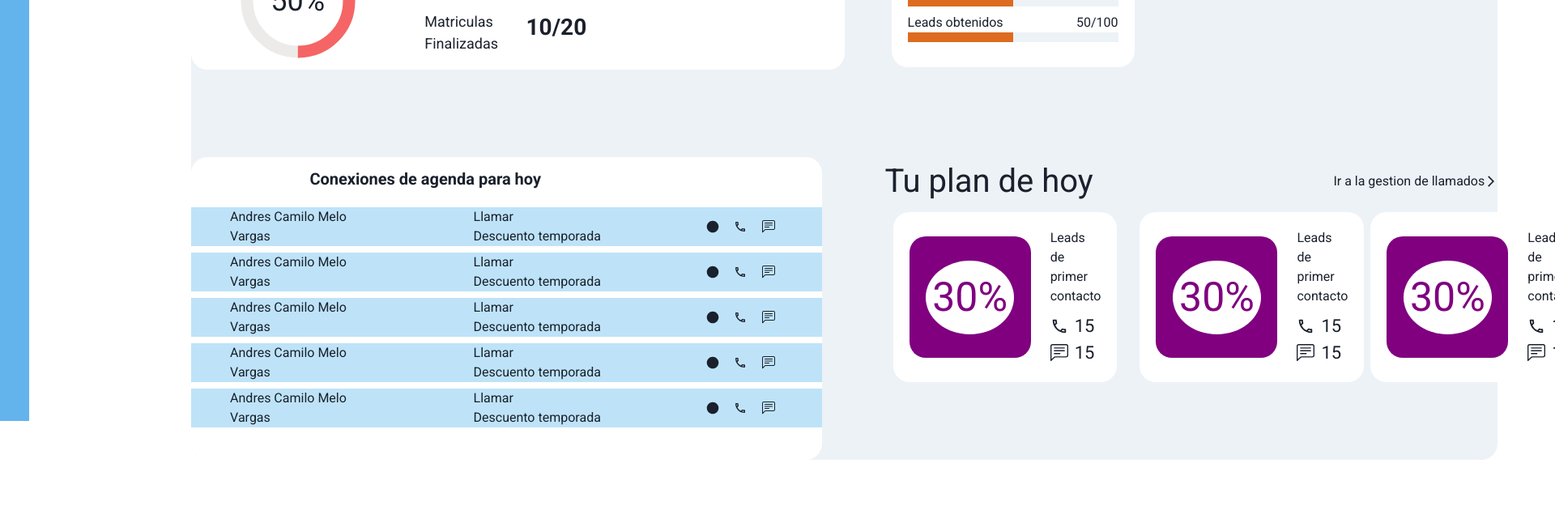
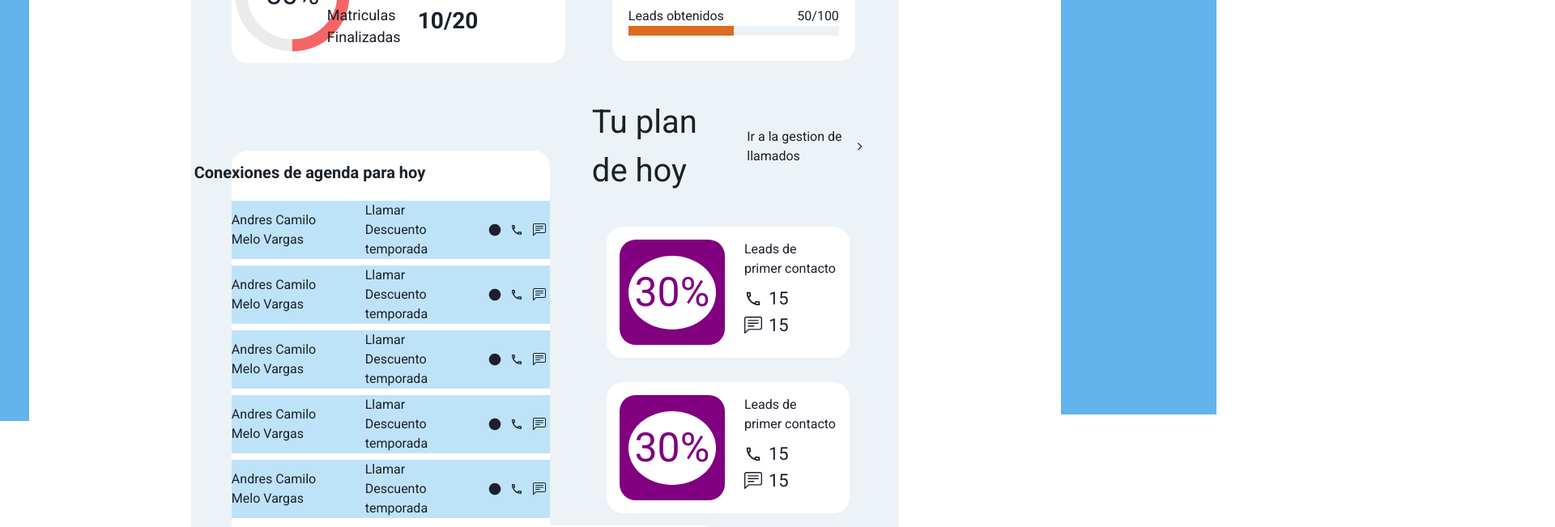
Before and after one commit to andycaseres2/prueba-kuepa-frontendjr, a React (Vite) app: page / in a window 1280 px wide. Shown: the part 280-931 px from the top of the page at 81% size, 1920 px wide, since content can reach past the window. Before the commit the page ends 848 px from the top, so only its background shows below. Built offline with nearby package versions, Linux system fonts and the light colour scheme.

Commit message:
three commit

```diff
--- a/src/Components/AgendaConexiones.jsx
+++ b/src/Components/AgendaConexiones.jsx
@@ -11,8 +11,9 @@ const AgendaConexiones = () => {
       alignItems="center"
       backgroundColor="white"
       borderRadius="20px"
-      width="100%"
+      width="90%"
       paddingBottom="40px"
+      marginLeft="50px"
     >
       <Box padding={3}>
         <Text
--- a/src/Components/Conexiones.jsx
+++ b/src/Components/Conexiones.jsx
@@ -7,7 +7,7 @@ export const Conexiones = () => {
   return (
     <div>
       <Stack flexDirection="row" width="100%">
-        <Stack width="50%" marginRight="20px">
+        <Stack width="50%">
           <AgendaConexiones />
         </Stack>
         <Stack width="50%">
--- a/src/Components/Home.jsx
+++ b/src/Components/Home.jsx
@@ -12,6 +12,8 @@ export const Home = () => {
         ml="12rem"
         mr="12rem"
         borderRadius="20px"
+        position="relative"
+        bottom="8px"
       >
         <Header />
         <Perfil />
--- a/src/Components/Perfil.jsx
+++ b/src/Components/Perfil.jsx
@@ -6,7 +6,7 @@ import React from "react";
 export const Perfil = () => {
   return (
     <>
-      <Stack pb="100px">
+      <Stack pb="100px" marginLeft="50px">
         <Text fontSize="40px">Hola, Name</Text>
         <Stack flexDirection="row" alignItems="center">
           <Stack
--- a/src/Components/Planhoy.jsx
+++ b/src/Components/Planhoy.jsx
@@ -5,12 +5,15 @@ import { BsChatLeftText } from "react-icons/bs";
 
 export const Planhoy = () => {
   return (
-    <Stack pl="50px" width="100%">
+    <Stack pl="50px" width="90%" position="relative" bottom="50px">
       {/* title */}
       <Stack
         flexDirection="row"
         justifyContent="space-between"
         alignItems="center"
+        pb={4}
+        position="relative"
+        bottom="15px"
       >
         <Text fontSize="40px">Tu plan de hoy</Text>
         <Box display="flex" justifyContent="center" alignItems="center">
@@ -22,24 +25,29 @@ export const Planhoy = () => {
       {/* container cards */}
       <Stack
         flexDirection="row"
-        pl="130px"
         justifyContent="center"
         alignItems="center"
+        flexWrap="wrap"
+        width="100%"
+        gap="30px"
       >
         {/* card1 */}
         <Stack
-          marginRight={5}
-          width="320px"
+          width="300px"
           backgroundColor="white"
           borderRadius="20px"
-          padding={5}
+          padding={4}
           flexDirection="row"
           justifyContent="center"
         >
-          <Stack justifyContent="center" alignItems="center">
+          <Stack
+            flexDirection="row"
+            justifyContent="center"
+            alignItems="center"
+          >
             <Box
-              width="150px"
-              height="150px"
+              width="130px"
+              height="130px"
               backgroundColor="purple"
               borderRadius="20px"
               display="flex"
@@ -87,17 +95,21 @@ export const Planhoy = () => {
         </Stack>
         {/* card 2 */}
         <Stack
-          width="320px"
+          width="300px"
           backgroundColor="white"
           borderRadius="20px"
-          padding={5}
+          padding={4}
           flexDirection="row"
           justifyContent="center"
         >
-          <Stack justifyContent="center" alignItems="center">
+          <Stack
+            flexDirection="row"
+            justifyContent="center"
+            alignItems="center"
+          >
             <Box
-              width="150px"
-              height="150px"
+              width="130px"
+              height="130px"
               backgroundColor="purple"
               borderRadius="20px"
               display="flex"
@@ -146,17 +158,24 @@ export const Planhoy = () => {
 
         {/* card 3 */}
         <Stack
-          width="320px"
+          width="300px"
           backgroundColor="white"
           borderRadius="20px"
-          padding={5}
+          padding={4}
           flexDirection="row"
           justifyContent="center"
+          position="relative"
+          bottom="15px"
+          right="160"
         >
-          <Stack justifyContent="center" alignItems="center">
+          <Stack
+            flexDirection="row"
+            justifyContent="center"
+            alignItems="center"
+          >
             <Box
-              width="150px"
-              height="150px"
+              width="130px"
+              height="130px"
               backgroundColor="purple"
               borderRadius="20px"
               display="flex"
--- a/src/app.css
+++ b/src/app.css
@@ -1,3 +1,6 @@
 .App {
+  margin: 0px;
+  padding: 0px;
+  box-sizing: border-box;
   font-family: "Roboto", sans-serif;
 }
--- a/src/index.css
+++ b/src/index.css
@@ -1,5 +1,7 @@
 body {
-  margin: 0;
+  margin: 0px;
+  padding: 0px;
+  box-sizing: border-box;
   font-family: -apple-system, BlinkMacSystemFont, "Segoe UI", "Roboto", "Oxygen",
     "Ubuntu", "Cantarell", "Fira Sans", "Droid Sans", "Helvetica Neue",
     sans-serif;
```
